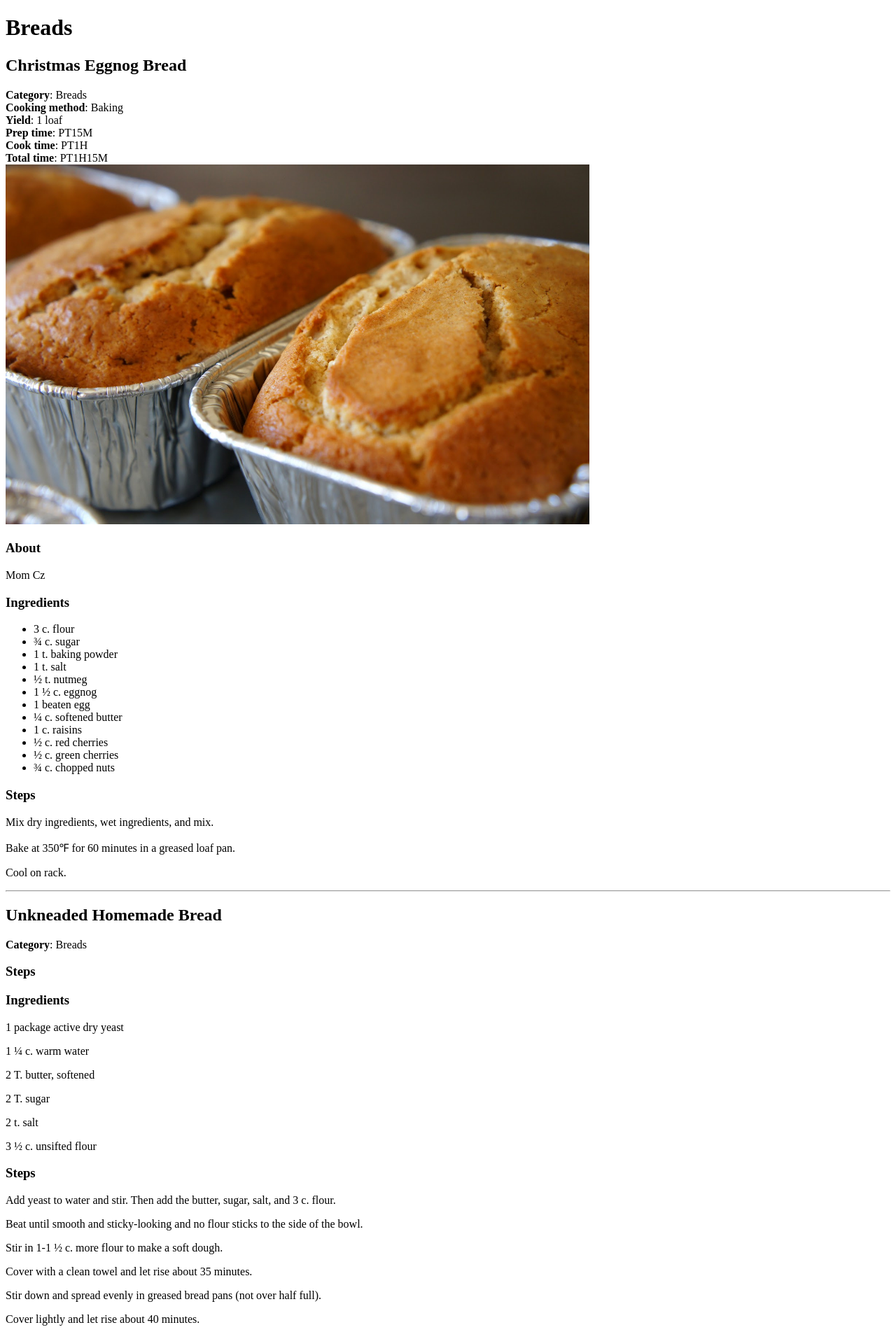
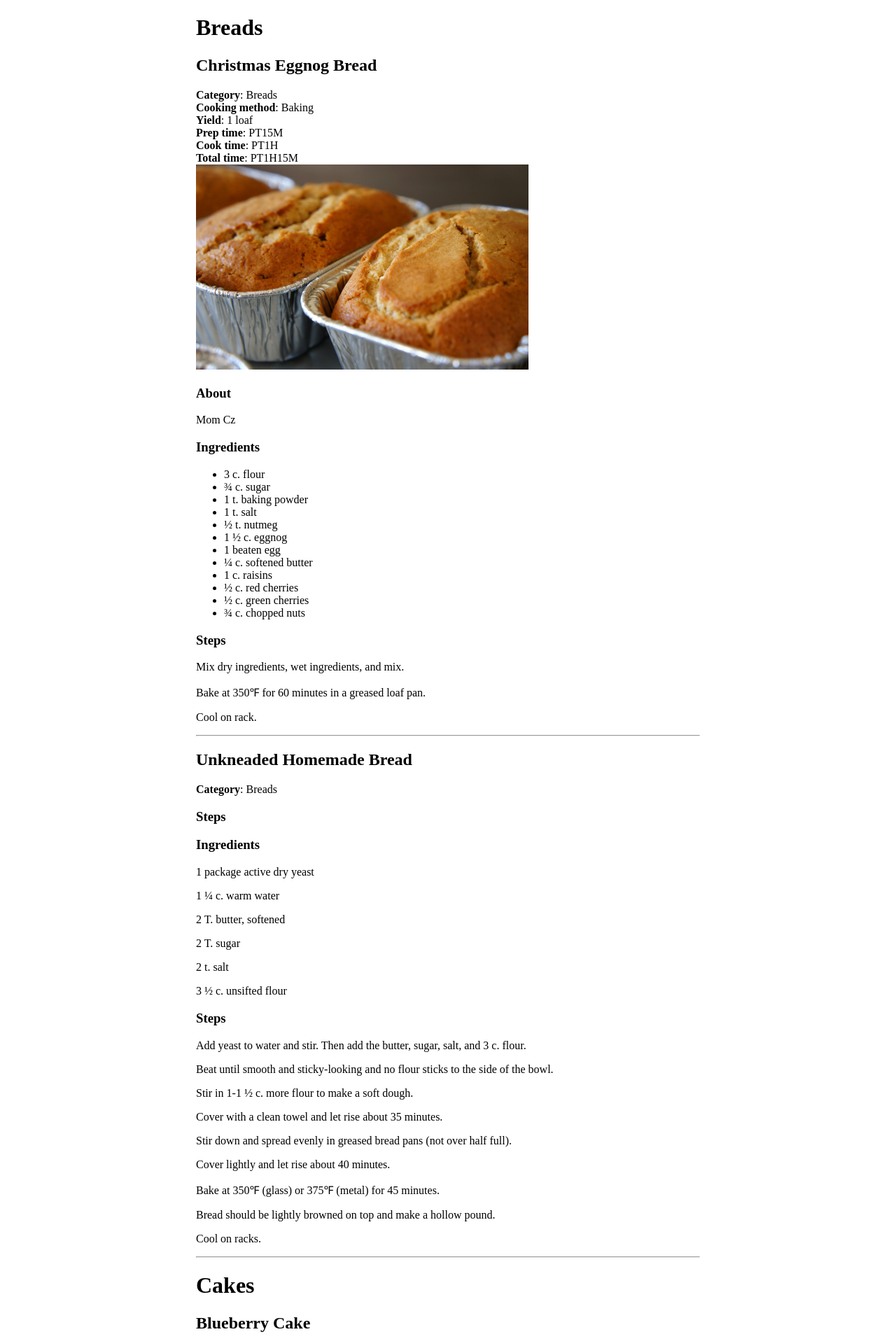
Before and after one commit to ao5357/turner-cookbook, a Jekyll site: the page built from ebook/index.html, in a window 1280 px wide. Shown: the top 1913 px of the page at 70% size. Built offline with Jekyll 4.4.1, drawn with Linux system fonts in a browser that asks for light colours; Markdown is read by kramdown in place of the engine named in the settings.

Commit message:
Made basic.html look a little prettier

```diff
--- a/_layouts/basic.html
+++ b/_layouts/basic.html
@@ -9,7 +9,11 @@
     -ms-interpolation-mode: bicubic;
     max-width: 66%;
   }
+  .page {
+    margin: 0 auto;
+    max-width: 7.5in;
+  }
 </style>
-</head><body>
+</head><body><div class="page">
 	{{ content }}
-</body></html>
+</div></body></html>
```
Also changed, not shown: 5 other files.
